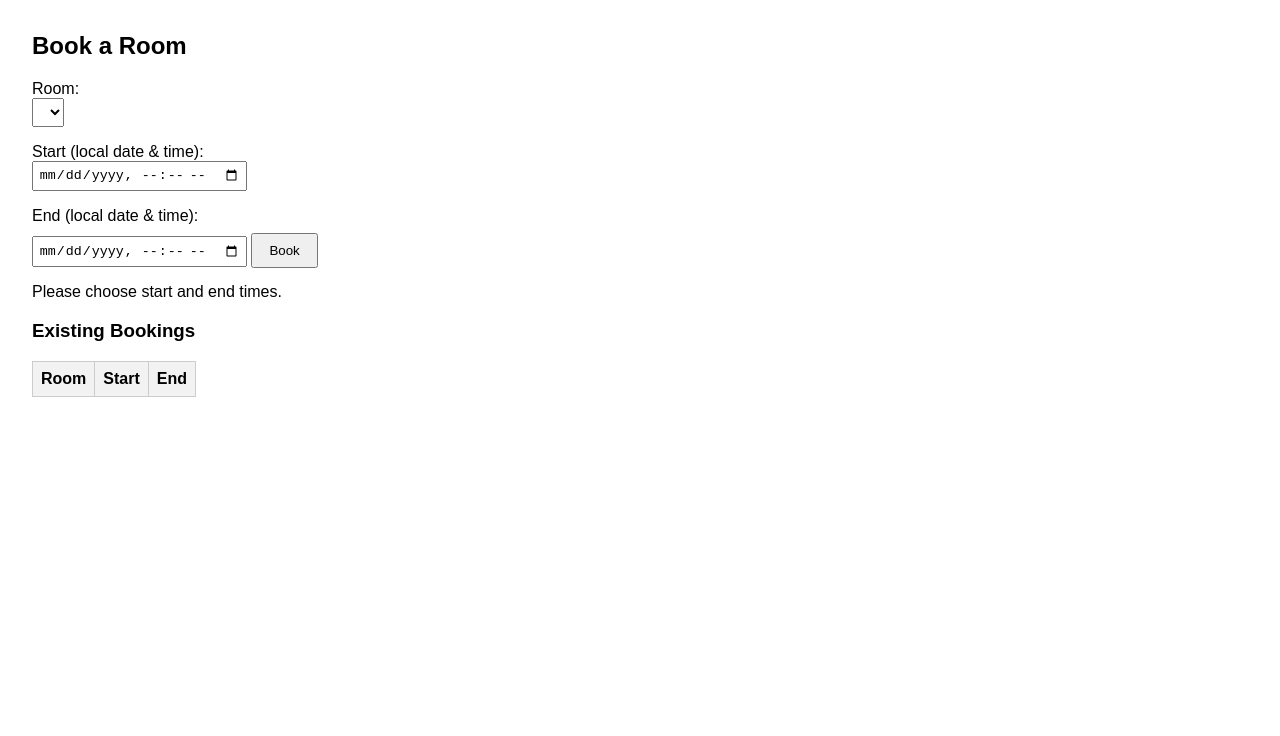
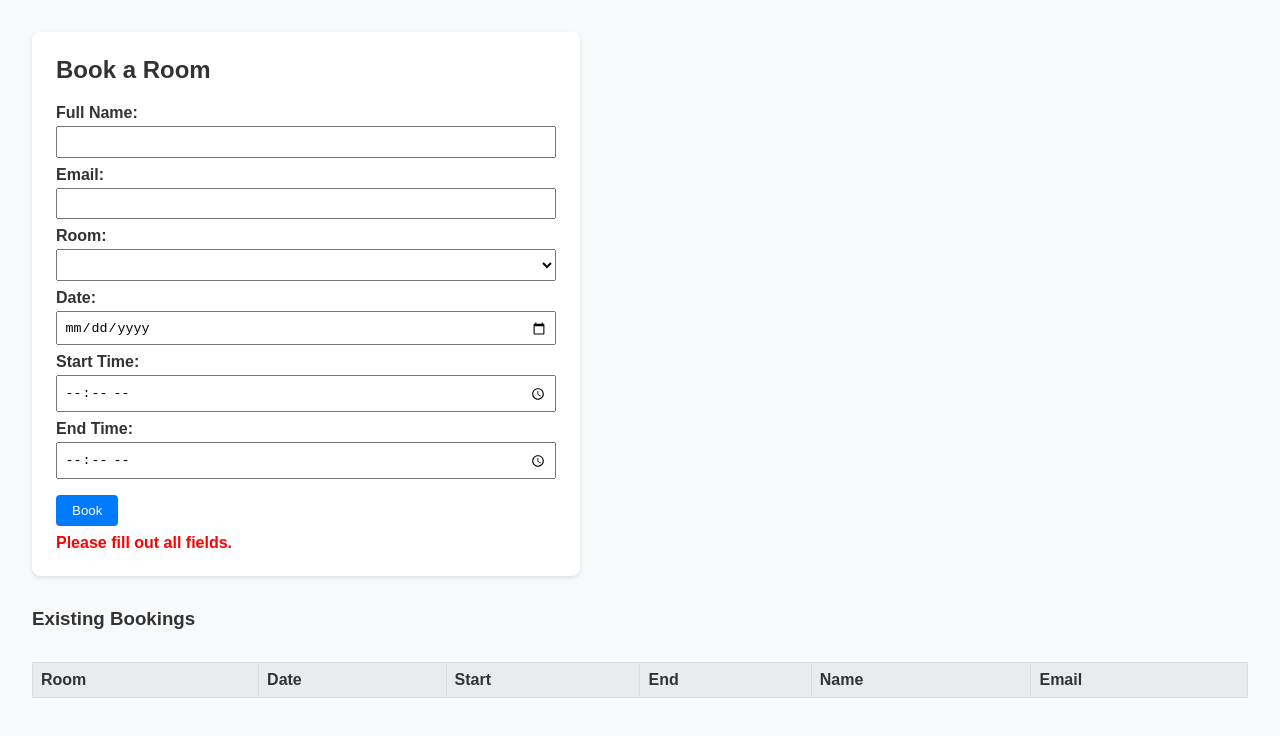
Before and after one commit to invalidprince/booking-node-app, a plain HTML site: page public/index.html in a window 1280 px wide. Both pictures are taken after a click on the button "Book". Drawn offline with Linux system fonts and the light colour scheme; no server answers.

Commit message:
Enhance UI: add name & email fields, single date with start/end times, improved styling

```diff
--- a/public/index.html
+++ b/public/index.html
@@ -1,119 +1,126 @@
 <!DOCTYPE html>
-<html lang="en">
+<html lang='en'>
 <head>
-  <meta charset="UTF-8">
+  <meta charset='UTF-8'>
   <title>Room Booking App</title>
   <style>
-    body { font-family: Arial, sans-serif; margin: 2rem; }
-    label { display: block; margin-top: 0.5rem; }
-    select, input { padding: 0.3rem; margin-bottom: 0.5rem; }
-    button { padding: 0.5rem 1rem; margin-top: 0.5rem; }
-    table { border-collapse: collapse; margin-top: 1rem; }
-    th, td { border: 1px solid #ccc; padding: 0.5rem; }
-    th { background-color: #f2f2f2; }
-    #message { margin-top: 0.5rem; }
+    body { font-family: Arial, sans-serif; margin: 2rem; background: #f8f9fa; color: #333; }
+    .card { background: #fff; padding: 1.5rem; border-radius: 8px; box-shadow: 0 2px 4px rgba(0,0,0,0.1); max-width: 500px; margin-bottom: 2rem; }
+    h2 { margin-top: 0; }
+    label { display: block; margin-top: 0.5rem; font-weight: bold; }
+    input, select { padding: 0.4rem; margin-top: 0.25rem; width: 100%; box-sizing: border-box; }
+    button { margin-top: 1rem; padding: 0.5rem 1rem; background: #007bff; color: #fff; border: none; border-radius: 4px; cursor: pointer; }
+    button:hover { background: #0056b3; }
+    table { width: 100%; border-collapse: collapse; margin-top: 2rem; }
+    th, td { border: 1px solid #ddd; padding: 0.5rem; text-align: left; }
+    th { background: #e9ecef; }
+    #message { margin-top: 0.5rem; font-weight: bold; }
+    .success { color: green; }
+    .error { color: red; }
   </style>
 </head>
 <body>
-  <h2>Book a Room</h2>
-  <div id="booking-form">
-    <label for="room-select">Room:</label>
-    <select id="room-select"></select>
-    <label for="start">Start (local date &amp; time):</label>
-    <input type="datetime-local" id="start" />
-    <label for="end">End (local date &amp; time):</label>
-    <input type="datetime-local" id="end" />
-    <button id="book-btn">Book</button>
-    <div id="message"></div>
+  <div class='card'>
+    <h2>Book a Room</h2>
+    <div id='booking-form'>
+      <label for='name'>Full Name:</label>
+      <input type='text' id='name' />
+      <label for='email'>Email:</label>
+      <input type='email' id='email' />
+      <label for='room-select'>Room:</label>
+      <select id='room-select'></select>
+      <label for='date'>Date:</label>
+      <input type='date' id='date' />
+      <label for='start-time'>Start Time:</label>
+      <input type='time' id='start-time' />
+      <label for='end-time'>End Time:</label>
+      <input type='time' id='end-time' />
+      <button id='book-btn'>Book</button>
+      <div id='message'></div>
+    </div>
   </div>
   <h3>Existing Bookings</h3>
-  <table id="bookings-table">
+  <table id='bookings-table'>
     <thead>
-      <tr><th>Room</th><th>Start</th><th>End</th></tr>
+      <tr>
+        <th>Room</th>
+        <th>Date</th>
+        <th>Start</th>
+        <th>End</th>
+        <th>Name</th>
+        <th>Email</th>
+      </tr>
     </thead>
     <tbody></tbody>
   </table>
-
   <script>
-    // Populate room dropdown
+    const roomLookup = {};
     async function loadRooms() {
       const res = await fetch('/api/rooms');
       const rooms = await res.json();
       const select = document.getElementById('room-select');
       rooms.forEach(room => {
+        roomLookup[room.id] = room;
         const option = document.createElement('option');
         option.value = room.id;
         option.textContent = `${room.name} (${room.type})`;
         select.appendChild(option);
       });
     }
-
-    // Load and display existing bookings
     async function loadBookings() {
       const res = await fetch('/api/bookings');
       const bookings = await res.json();
       const tbody = document.querySelector('#bookings-table tbody');
       tbody.innerHTML = '';
       bookings.forEach(b => {
-        const room = roomLookup[b.room_id] || {name: b.room_id};
-        const row = document.createElement('tr');
-        row.innerHTML = `<td>${room.name}</td><td>${new Date(b.start).toLocaleString()}</td><td>${new Date(b.end).toLocaleString()}</td>`;
-        tbody.appendChild(row);
+        const room = roomLookup[b.room_id] || { name: b.room_id };
+        const startDate = new Date(b.start);
+        const endDate = new Date(b.end);
+        const tr = document.createElement('tr');
+        tr.innerHTML = `<td>${room.name}</td><td>${startDate.toLocaleDateString()}</td><td>${startDate.toLocaleTimeString([], { hour: '2-digit', minute: '2-digit' })}</td><td>${endDate.toLocaleTimeString([], { hour: '2-digit', minute: '2-digit' })}</td><td>${b.name || ''}</td><td>${b.email || ''}</td>`;
+        tbody.appendChild(tr);
       });
     }
-
-    // Create a lookup for room id to room name
-    const roomLookup = {};
-
-    // Book button handler
     async function handleBooking() {
+      const name = document.getElementById('name').value.trim();
+      const email = document.getElementById('email').value.trim();
       const roomId = parseInt(document.getElementById('room-select').value);
-      const start = document.getElementById('start').value;
-      const end = document.getElementById('end').value;
-      const message = document.getElementById('message');
-      message.textContent = '';
-      if (!start || !end) {
-        message.textContent = 'Please choose start and end times.';
+      const date = document.getElementById('date').value;
+      const start = document.getElementById('start-time').value;
+      const end = document.getElementById('end-time').value;
+      const msgDiv = document.getElementById('message');
+      msgDiv.textContent = '';
+      msgDiv.className = '';
+      if (!name || !email || !date || !start || !end) {
+        msgDiv.textContent = 'Please fill out all fields.';
+        msgDiv.className = 'error';
         return;
       }
       try {
         const res = await fetch('/api/bookings', {
           method: 'POST',
           headers: { 'Content-Type': 'application/json' },
-          body: JSON.stringify({ room_id: roomId, start, end })
+          body: JSON.stringify({ room_id: roomId, date: date, start_time: start, end_time: end, name: name, email: email })
         });
         if (res.status === 200) {
-          message.textContent = 'Booking successful!';
+          msgDiv.textContent = 'Booking successful!';
+          msgDiv.className = 'success';
           await loadBookings();
         } else if (res.status === 409) {
-          message.textContent = 'That time slot is already booked.';
+          msgDiv.textContent = 'That time slot is already booked.';
+          msgDiv.className = 'error';
         } else {
-          message.textContent = 'Booking failed.';
+          const text = await res.text();
+          msgDiv.textContent = text || 'Booking failed.';
+          msgDiv.className = 'error';
         }
       } catch (err) {
-        message.textContent = 'Error sending request.';
+        msgDiv.textContent = 'Error submitting booking.';
+        msgDiv.className = 'error';
       }
     }
-
-    // Initialize page
-    async function init() {
-      // Load rooms and build lookup
-      const res = await fetch('/api/rooms');
-      const rooms = await res.json();
-      rooms.forEach(r => { roomLookup[r.id] = r; });
-      // Populate select
-      const select = document.getElementById('room-select');
-      rooms.forEach(room => {
-        const option = document.createElement('option');
-        option.value = room.id;
-        option.textContent = `${room.name} (${room.type})`;
-        select.appendChild(option);
-      });
-      // Load bookings
-      await loadBookings();
-    }
     document.getElementById('book-btn').addEventListener('click', handleBooking);
-    init();
+    loadRooms().then(loadBookings);
   </script>
 </body>
 </html>
```
